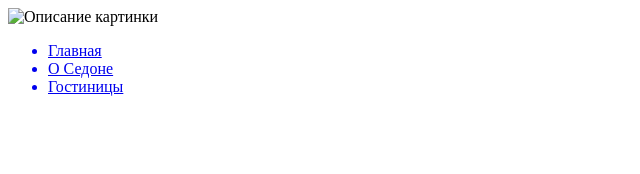
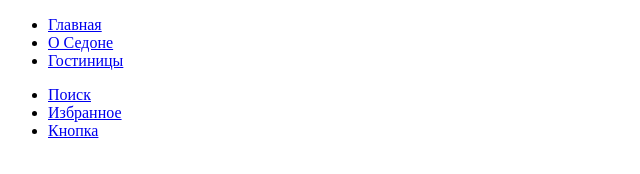
Before and after one commit to htmlacademy-htmlcss/2102687-sedona-34, a plain HTML site: page index.html in a window 1280 px wide. Shown: the whole page, without its empty margins (0-640 px from the left). Drawn offline with Linux system fonts and the light colour scheme.

Commit message:
Добавляет меню шапки

```diff
--- a/index.html
+++ b/index.html
@@ -6,12 +6,33 @@
 
   </head>
   <body>
-    <header>
-    </nav><img src="#" alt="Описание картинки">
-      <ul>
-        <a href="#"><li>Главная</li></a>
-        <a href="#"><li>О Седоне</li></a>
-        <a href="catalog.html"><li>Гостиницы</li></a>
+    <header class="main-page-header">
+    </nav class="navigation">
+      <ul class="navigation-list">
+        <li class="navigation-item">
+          <a class="navigation-link" href="#">Главная</a>
+        </li>
+        <li class="navigation-item">
+          <a class="navigation-link" href="#">О Седоне</a>
+        </li>
+        <li class="navigation-item">
+          <a class="navigation-link" href="catalog.html">Гостиницы</a>
+        </li>
+      </ul>
+      <ul class="navigation-user">
+        <li class="navigation-item">
+          <a class="navigation-link" href="#">Поиск</a>
+        </li>
+        <li class="navigation-item">
+          <a class="navigation-link" href="#">
+            <span class="visually-hidden">
+             Избранное
+            </span>
+          </a>
+        </li>
+        <li class="navigation-item">
+          <a class="navigation-link" href="#">Кнопка</a>
+        </li>
       </ul>
     </nav>
   </header>
```
